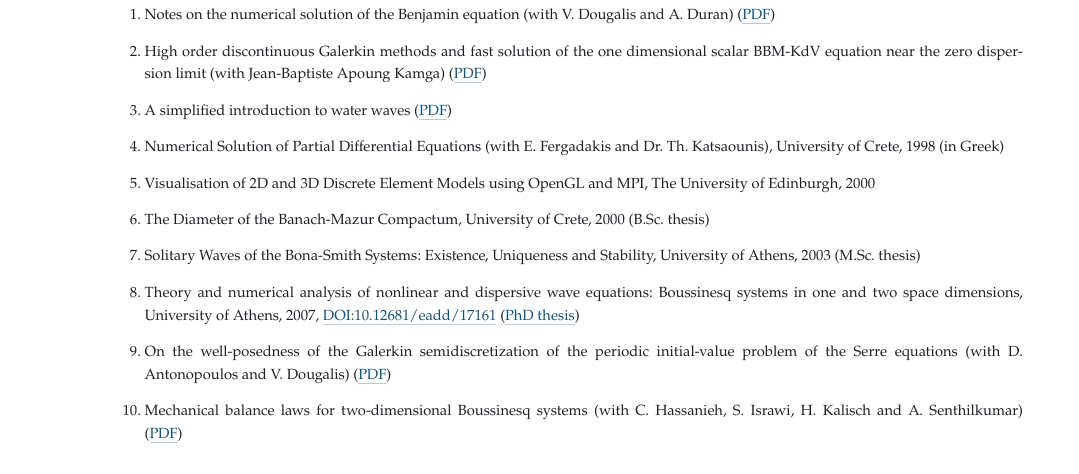
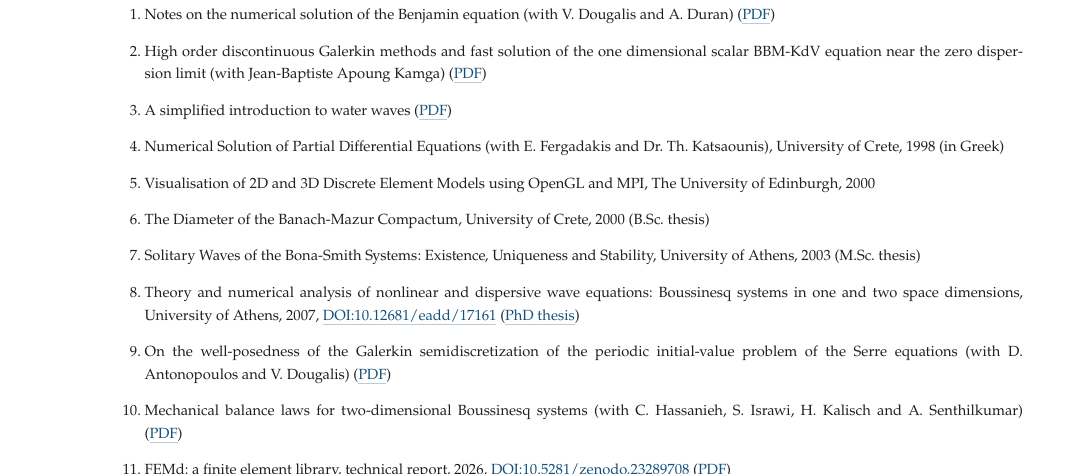
Before and after one commit to dmitsot/dmitsot.github.io, a plain HTML site: page publications.html in a window 1280 px wide. Shown: the part 4889-5363 px from the top of the page, without its empty margins (201-1280 px from the left). Drawn offline with Linux system fonts and the light colour scheme.

Commit message:
Update publications.html

```diff
--- a/publications.html
+++ b/publications.html
@@ -513,6 +513,10 @@
     <li>Mechanical balance laws for two-dimensional Boussinesq systems (with
     C. Hassanieh, S. Israwi, H. Kalisch and A. Senthilkumar)
     (<a href="https://arxiv.org/pdf/2311.17230.pdf" target="_blank" rel="noopener">PDF</a>)</li>
+
+    <li>FEMd: a finite element library, technical report, 2026,
+    <a href="https://doi.org/10.5281/zenodo.23289708" target="_blank" rel="noopener">DOI:10.5281/zenodo.23289708</a>
+    (<a href="https://zenodo.org/records/23289708" target="_blank" rel="noopener">PDF</a>)</li>
   </ol>
 
   <ul class="badges">
```
